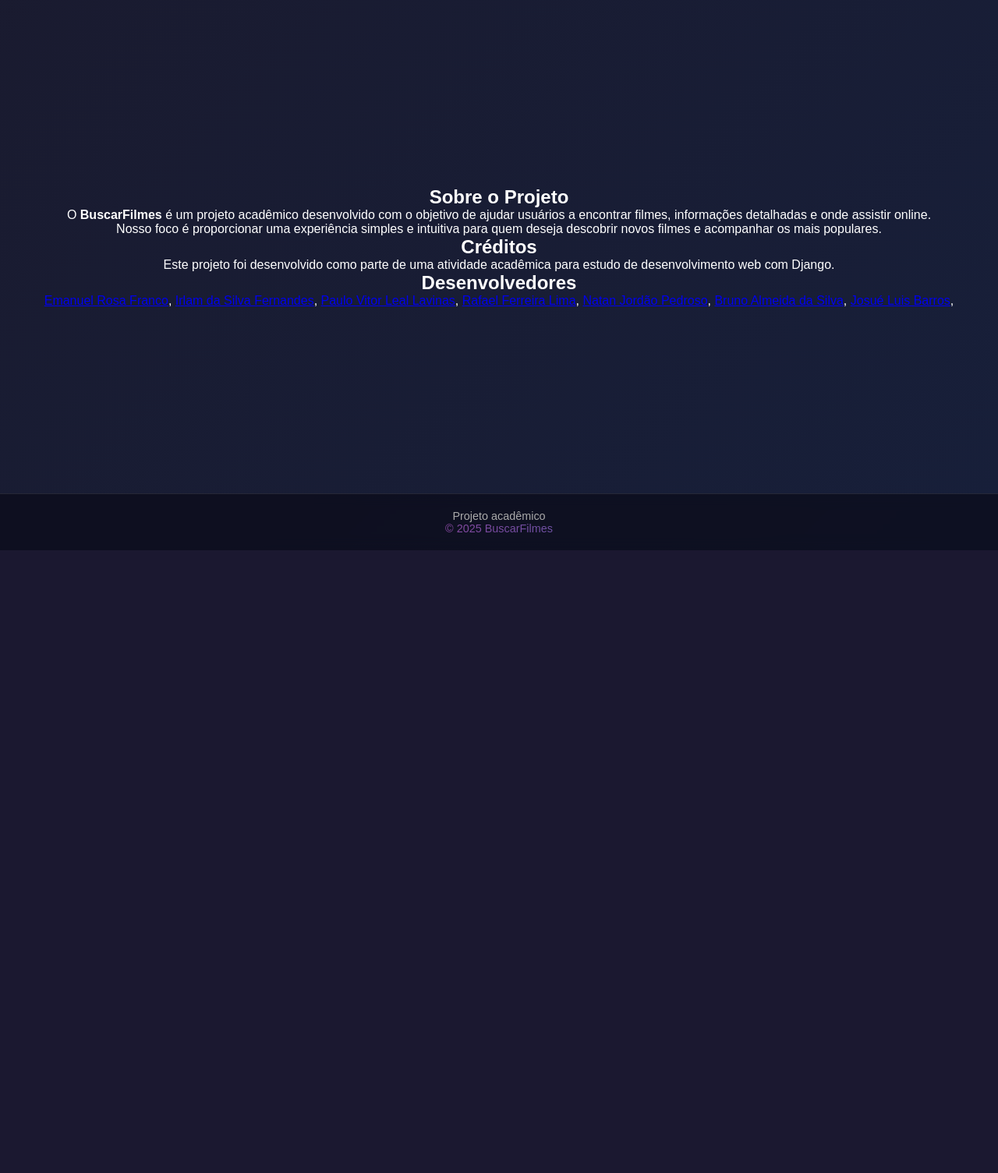
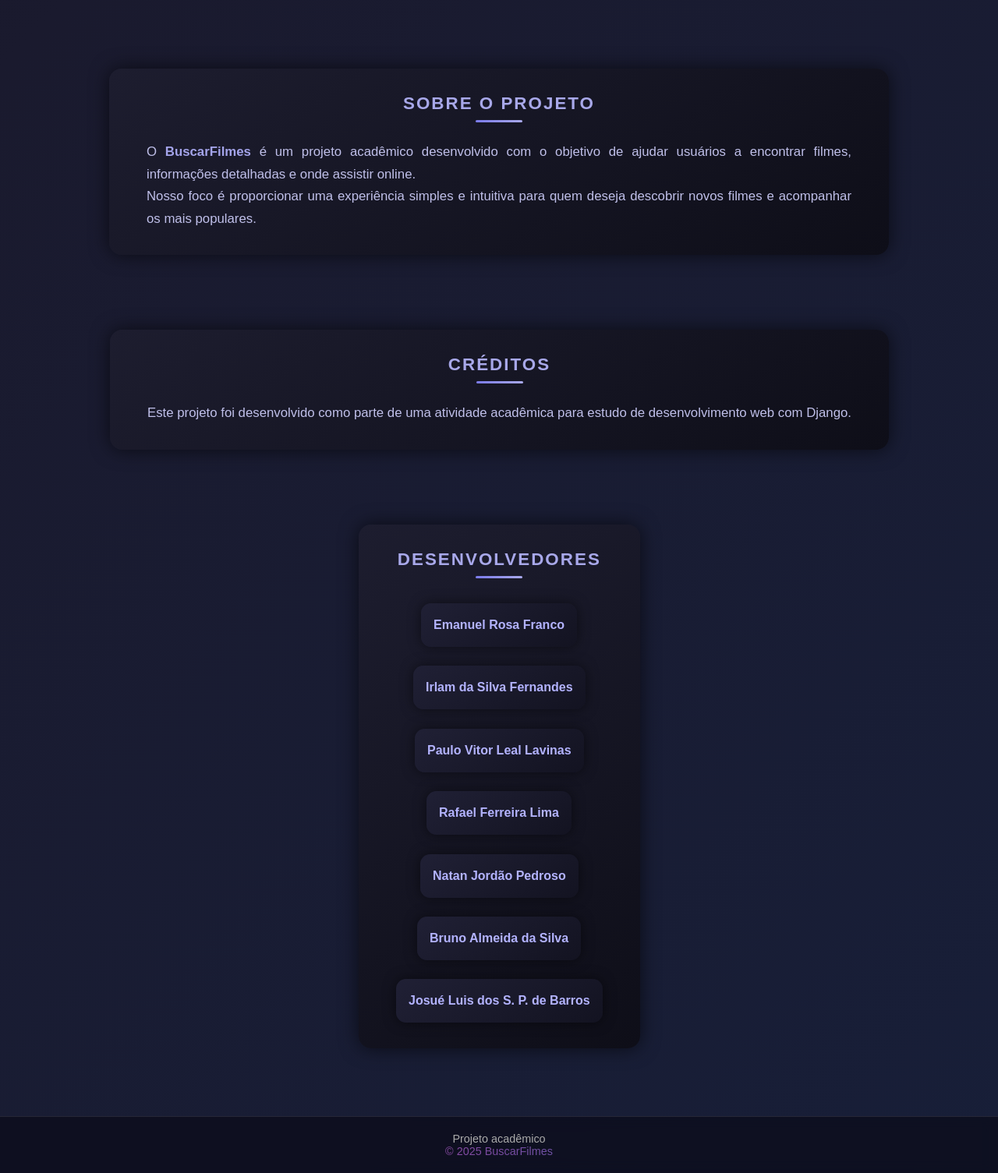
Before and after one commit to Irlamfernandes/projeto_django, a Django app: page /sobre/ in a window 1280 px wide. Shown: the part 94-1599 px from the top of the page at 78% size. Before the commit the page ends 800 px from the top, so only its background shows below. Run offline with Django 5.2, Linux system fonts and the light colour scheme.

Commit message:
Estilização de sobre.html

```diff
--- /dev/null
+++ b/static/coreapp/sobre.css
@@ -0,0 +1,168 @@
+
+/* ======= SEÇÕES ======= */
+section {
+    max-width: 1000px;
+    margin: 3rem auto;
+    padding: 2rem 3rem;
+    background: linear-gradient(145deg, #1d1d2f, #0e0e18);
+    border-radius: 1rem;
+    box-shadow: 0 0 1.5rem rgba(0, 0, 0, 0.6);
+    transition: transform 0.4s ease, box-shadow 0.4s ease;
+    animation: floatIn 0.8s ease forwards;
+}
+
+section:hover {
+    transform: translateY(-6px);
+    box-shadow: 0 0 2rem rgba(100, 100, 255, 0.5);
+}
+
+/* ======= TÍTULOS ======= */
+h2 {
+    text-align: center;
+    font-size: 1.4rem;
+    font-weight: 600;
+    color: #b8b8ff;
+    letter-spacing: 2px;
+    text-transform: uppercase;
+    margin-bottom: 1.5rem;
+    opacity: 0.9;
+    animation: fadeUp 1.2s ease;
+    position: relative;
+}
+
+h2::after {
+    content: "";
+    display: block;
+    width: 60px;
+    height: 3px;
+    background: linear-gradient(90deg, #8686ff, #b8b8ff);
+    margin: 8px auto 0;
+    border-radius: 3px;
+}
+
+/* ======= PARÁGRAFOS ======= */
+.hover p {
+    font-size: 1.05rem;
+    line-height: 1.7;
+    color: #d2d2ff;
+    text-align: justify;
+    opacity: 0.9;
+    transition: color 0.4s ease;
+}
+
+.hover p:hover {
+    color: #ffffff;
+}
+
+strong {
+    color: #b3b3ff;
+}
+
+/* ======= LINKS ======= */
+a {
+    color: #8686ff;
+    text-decoration: none;
+    font-weight: 600;
+    position: relative;
+    transition: color 0.3s ease, transform 0.3s ease;
+}
+
+a::after {
+    content: "";
+    position: absolute;
+    width: 0;
+    height: 2px;
+    bottom: -3px;
+    left: 0;
+    background: #b3b3ff;
+    transition: width 0.3s ease;
+}
+
+a:hover {
+    color: #c2c2ff;
+    transform: scale(1.05);
+}
+
+a:hover::after {
+    width: 100%;
+}
+
+/* ======= BLOCO DE DESENVOLVEDORES ======= */
+.dev-container {
+    display: grid;
+    grid-template-columns: repeat(auto-fit, minmax(180px, 1fr));
+    gap: 1.5rem;
+    justify-items: center;
+    margin-top: 2rem;
+}
+
+.dev-card {
+    background: linear-gradient(145deg, #202035, #131321);
+    border-radius: 0.8rem;
+    box-shadow: 0 0 1rem rgba(0, 0, 0, 0.5);
+    padding: 1.2rem 1rem;
+    text-align: center;
+    transition: transform 0.4s ease, box-shadow 0.4s ease;
+    animation: floatIn 0.8s ease forwards;
+}
+
+.dev-card:hover {
+    transform: translateY(-6px) scale(1.03);
+    box-shadow: 0 0 1.5rem rgba(120, 120, 255, 0.5);
+}
+
+.dev-card a {
+    display: inline-block;
+    color: #b3b3ff;
+    font-weight: 600;
+    text-decoration: none;
+    transition: color 0.3s ease, transform 0.3s ease;
+}
+
+.dev-card a:hover {
+    color: #ffffff;
+    transform: scale(1.05);
+}
+
+footer{
+    text-align: center;
+}
+
+/* ======= ANIMAÇÕES ======= */
+@keyframes fadeUp {
+    from {
+        opacity: 0;
+        transform: translateY(40px);
+    }
+    to {
+        opacity: 1;
+        transform: translateY(0);
+    }
+}
+
+@keyframes floatIn {
+    from {
+        opacity: 0;
+        transform: scale(0.95) translateY(10px);
+    }
+    to {
+        opacity: 1;
+        transform: scale(1) translateY(0);
+    }
+}
+
+/* ======= RESPONSIVIDADE ======= */
+@media (max-width: 768px) {
+    section {
+        padding: 1.5rem 1.8rem;
+        margin: 2rem 1rem;
+    }
+
+    h2 {
+        font-size: 1.2rem;
+    }
+
+    p {
+        font-size: 1rem;
+    }
+}
--- a/templates/coreapp/sobre.html
+++ b/templates/coreapp/sobre.html
@@ -1,32 +1,53 @@
 {% extends "coreapp/base.html" %}
+{% load static %}
 
 {% block title %}
 Sobre Nós - BuscarFilmes
 {% endblock %}
 
+{% block head %}
+<link rel="stylesheet" href="{% static 'coreapp/sobre.css' %}">
+{% endblock %}
+
 {% block content %}
-<section>
+<section class='hover'>
     <h2>Sobre o Projeto</h2>
     <p>O <strong>BuscarFilmes</strong> é um projeto acadêmico desenvolvido com o objetivo de ajudar usuários a encontrar filmes, informações detalhadas e onde assistir online.</p>
     <p>Nosso foco é proporcionar uma experiência simples e intuitiva para quem deseja descobrir novos filmes e acompanhar os mais populares.</p>
 </section>
 
-<section>
+<section class='hover'>
     <h2>Créditos</h2>
     <p>Este projeto foi desenvolvido como parte de uma atividade acadêmica para estudo de desenvolvimento web com Django.</p>
 </section>
 
-<section>
+<section class='hover'>
     <h2>Desenvolvedores</h2>
-    <p>
-        <a href="https://github.com/emanuelrf7" target="_blank">Emanuel Rosa Franco</a>,
-        <a href="https://github.com/Irlamfernandes" target="_blank">Irlam da Silva Fernandes</a>,
-        <a href="https://github.com/Paulo0332" target="_blank">Paulo Vitor Leal Lavinas</a>,
-        <a href="https://github.com/RafaelFLim" target="_blank">Rafael Ferreira Lima</a>,
-        <a href="https://github.com/nathanjordanp" target="_blank">Natan Jordão Pedroso</a>,
-        <a href="https://github.com/Bn05silva" target="_blank">Bruno Almeida da Silva</a>,
-        <a href="https://github.com/JosueLuiss" target="_blank">Josué Luis Barros</a>,
-    </p>
+    <div class="dev-container">
+        <div class="dev-card">
+            <a href="https://github.com/emanuelrf7" target="_blank">Emanuel Rosa Franco</a>
+        </div>
+        <div class="dev-card">
+            <a href="https://github.com/Irlamfernandes" target="_blank">Irlam da Silva Fernandes</a>
+        </div>
+        <div class="dev-card">
+            <a href="https://github.com/Paulo0332" target="_blank">Paulo Vitor Leal Lavinas</a>
+        </div>
+        <div class="dev-card">
+            <a href="https://github.com/RafaelFLim" target="_blank">Rafael Ferreira Lima</a>
+        </div>
+        <div class="dev-card">
+            <a href="https://github.com/nathanjordanp" target="_blank">Natan Jordão Pedroso</a>
+        </div>
+        <div class="dev-card">
+            <a href="https://github.com/Bn05silva" target="_blank">Bruno Almeida da Silva</a>
+        </div>
+        <div class="dev-card">
+            <a href="https://github.com/JosueLuiss" target="_blank">Josué Luis dos S. P. de Barros</a>
+        </div>
+    </div>
+</section>
+
 </section>
 
 {% endblock %}
```
